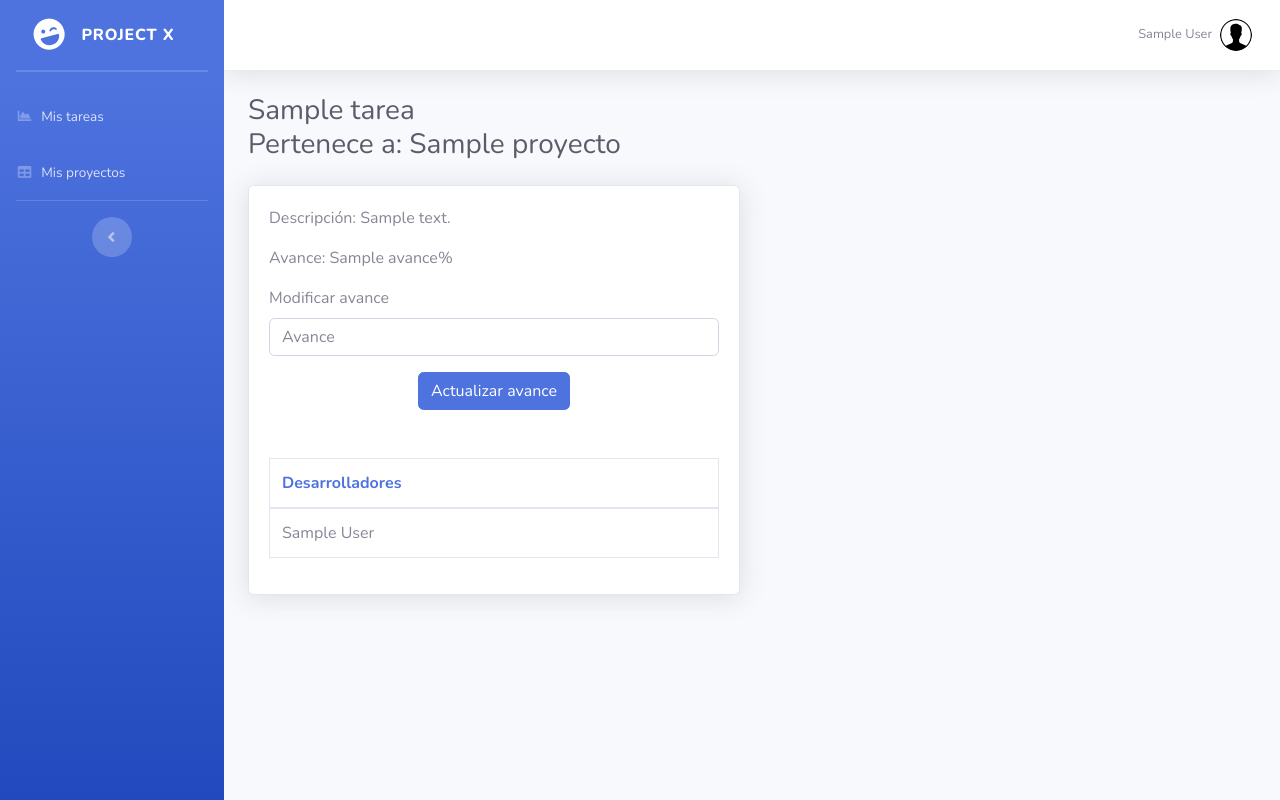
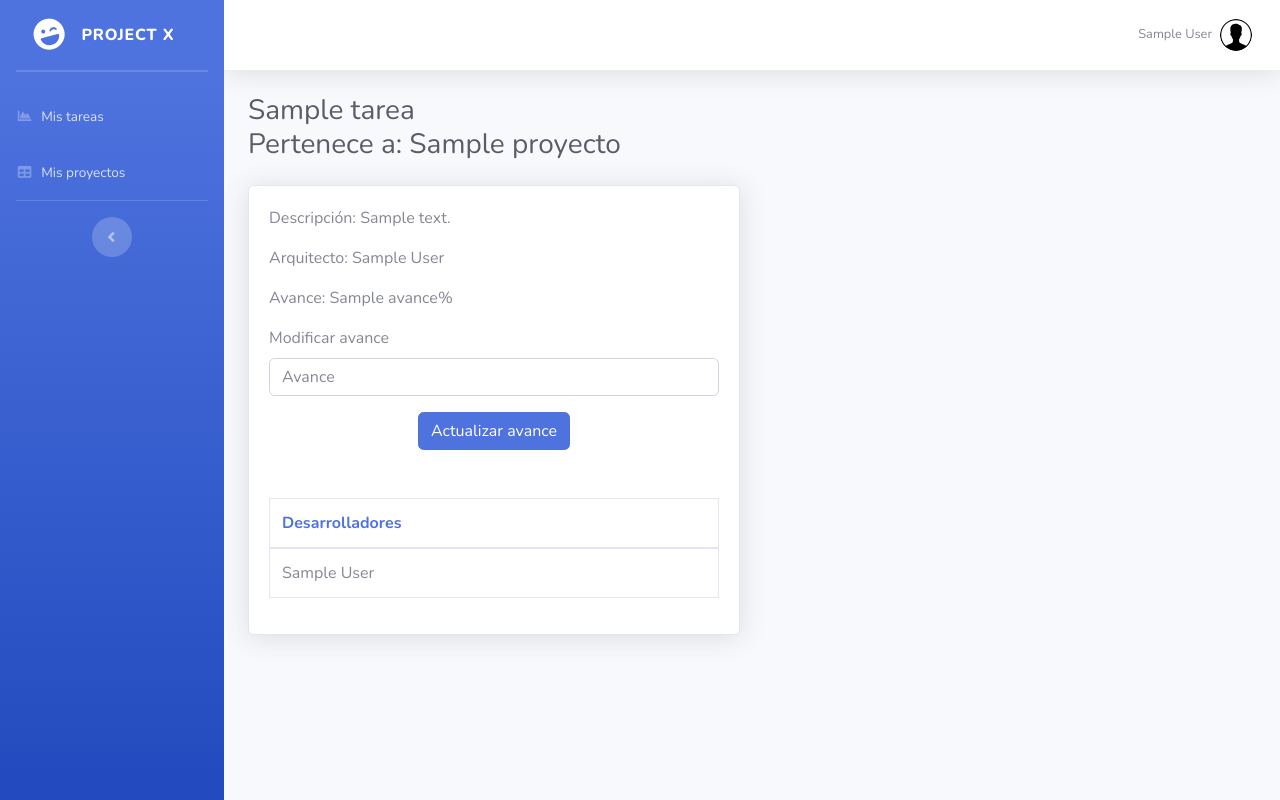
Before and after one commit to Carlosmave/SistemaDeProyectosYTareas, a Django app: template projectxapp/templates/projectxapp/tarea.html in a window 1280 px wide. Run offline with Django 3.2, Linux system fonts and the light colour scheme; tables that the repository leaves empty hold one stand-in row (values such as "Sample post"); the template is opened without the code that fills it: values that come from a table or form of the project are taken from there, most other values are stand-ins (such as "Sample title", 1, 10 or a date in 2020); some libraries are stand-ins or nearby versions.

Commit message:
Architect Name Display in Task

```diff
--- a/projectxapp/templates/projectxapp/tarea.html
+++ b/projectxapp/templates/projectxapp/tarea.html
@@ -10,6 +10,7 @@
       <div class="card-body">
         <div class="table-responsive">
               <p class="text-left">Descripción: {{tarea.descripcion}}</p>
+              <p class="text-left">Arquitecto: {{owner.first_name}} {{owner.last_name}}</p>
               <p class="text-left">Avance: {{tarea.avance}}%</p>
 
               {% if proyecto.arquitecto_id != request.user.id %}
```
